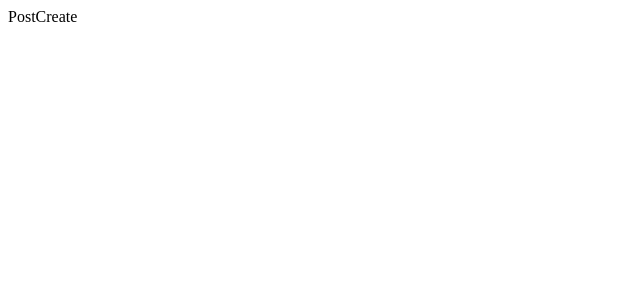
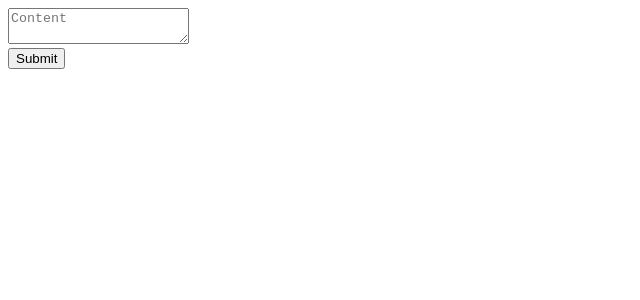
Before and after one commit to adilnm/Create-Posts, a React (Create React App) app: page /new in a window 1280 px wide. Shown: the top 300 px of the page, without its empty margins (0-640 px from the left). Built offline with nearby package versions, Linux system fonts and the light colour scheme.

Commit message:
Create a from

```diff
--- a/src/components/PostCreate.js
+++ b/src/components/PostCreate.js
@@ -4,7 +4,10 @@ class PostCreate extends React.Component{
     render(){
         return (
           <div className="PostCreate">
-            PostCreate
+            <form>
+                <textarea type="textarea" placeholder="Content"/><br/>
+                <input type="submit"/>
+            </form>
           </div>
         );
       }
```
